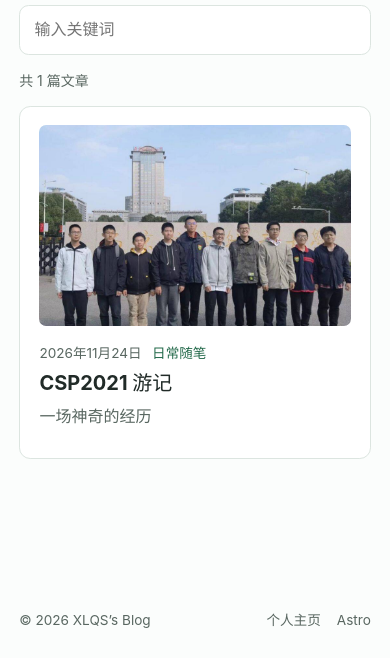
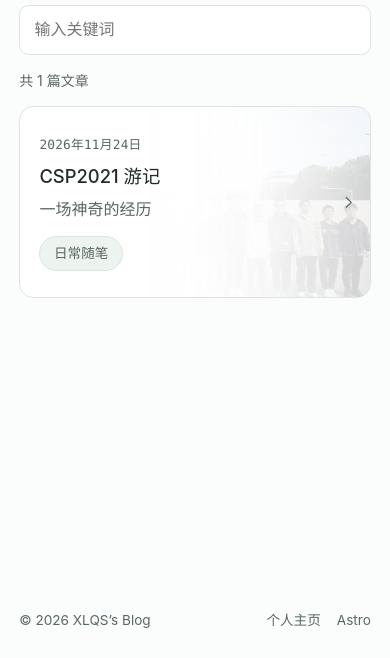
Before and after one commit to xlqs23/blog, an Astro site: page /blog/search in a window 390 px wide. Shown: the part 186-844 px from the top of the page. Built offline with nearby package versions, Linux system fonts and the light colour scheme; Astro itself is replaced by a stand-in of ours.

Commit message:
Style article cards with faded right-side covers

```diff
--- a/src/components/PostCard.astro
+++ b/src/components/PostCard.astro
@@ -9,11 +9,15 @@ const { title, description, pubDate, tags, draft, heroImage, encrypted } = post.
 const category = categoryFor(post.data);
 ---
 <article class:list={['post-card', { 'with-cover': !encrypted && !!heroImage }]} data-post={post.id} data-search={`${title} ${description} ${tags.join(' ')} ${category.label}`.toLocaleLowerCase()}>
-  {!encrypted && heroImage && <a class="card-cover" href={postUrl(post.id)} tabindex="-1" aria-hidden="true"><img src={mediaUrl(heroImage)} alt="" loading="lazy" /></a>}
+  {!encrypted && heroImage && <div class="card-cover" aria-hidden="true"><img src={mediaUrl(heroImage)} alt="" loading="lazy" decoding="async" /></div>}
   <div class="post-card-body">
-    <div class="post-meta"><FormattedDate date={pubDate} /><a href={localUrl(`${category.route}/`)}>{category.label}</a>{draft && <span class="draft-label">草稿 · 仅本地可见</span>}{encrypted && <span class="encrypted-label">🔒 加密</span>}</div>
-    <h2><a href={postUrl(post.id)}>{title}</a></h2>
+    <div class="post-meta"><FormattedDate date={pubDate} />{draft && <span class="draft-label">草稿 · 仅本地可见</span>}{encrypted && <span class="encrypted-label">🔒 加密</span>}</div>
+    <h2><a class="post-card-link" href={postUrl(post.id)}>{title}</a></h2>
     {description && <p>{description}</p>}
-    {tags.length > 0 && <div class="tags">{tags.map((tag) => <a href={tagUrl(tag)}>{tag}</a>)}</div>}
+    <div class="post-card-footer">
+      <a class="post-category" href={localUrl(`${category.route}/`)}>{category.label}</a>
+      {tags.length > 0 && <div class="tags">{tags.map((tag) => <a href={tagUrl(tag)}>{tag}</a>)}</div>}
+    </div>
   </div>
+  <svg class="post-card-arrow" viewBox="0 0 24 24" fill="none" aria-hidden="true"><path d="m9 5 7 7-7 7" /></svg>
 </article>
--- a/src/styles/global.css
+++ b/src/styles/global.css
@@ -130,15 +130,33 @@ input, button { font: inherit; }
 .archive-tabs a { padding: .25rem .72rem; border-radius: .45rem; color: var(--muted); font-size: .9rem; }
 .archive-tabs a:hover, .archive-tabs a[aria-current="page"] { color: var(--accent); background: var(--tint); text-decoration: none; }
 .post-summary { color: var(--muted); font-size: .875rem; }
-.post-list { display: grid; gap: .85rem; }
-.post-card { display: flex; align-items: center; gap: 1rem; padding: 1.1rem 1.2rem; border: 1px solid var(--line); border-radius: .7rem; background: var(--surface); }
-.post-card:hover { border-color: var(--accent); }
-.post-card h2 { font-size: 1.25rem; margin: .35rem 0; }
-.post-card h2 a { color: var(--ink); }
-.post-card p { margin: .3rem 0 .65rem; color: var(--muted); }
+.post-list { display: grid; gap: 1rem; }
+.post-card { position: relative; isolation: isolate; overflow: hidden; display: flex; align-items: center; min-height: 13.25rem; padding: 1.6rem 1.75rem; border: 1px solid var(--line); border-radius: 1.1rem; background: var(--surface); transition: border-color .2s ease, box-shadow .2s ease; }
+.post-card:hover, .post-card:focus-within { border-color: var(--accent); box-shadow: 0 6px 22px rgb(36 59 48 / 7%); }
+.post-card-body { min-width: 0; width: 100%; padding-right: 2.5rem; overflow-wrap: anywhere; }
+.post-card.with-cover .post-card-body { width: 72%; padding-right: 0; }
+.post-card .post-meta { font-size: .8rem; letter-spacing: .015em; }
+.post-card .post-meta time { font-family: ui-monospace, SFMono-Regular, Consolas, monospace; }
+.post-card h2 { font-size: 1.3rem; font-weight: 550; line-height: 1.4; margin: .5rem 0 .4rem; }
+.post-card h2 a { color: var(--ink); text-decoration: none; }
+.post-card-link::after { content: ''; position: absolute; inset: 0; z-index: 1; }
+.post-card-link:focus-visible { outline: none; }
+.post-card:has(.post-card-link:focus-visible) { outline: 2px solid var(--accent); outline-offset: 3px; }
+.post-card p { margin: 0; color: var(--muted); line-height: 1.7; }
+.post-card-footer { display: flex; flex-wrap: wrap; align-items: center; gap: .6rem; margin-top: 1.1rem; }
+.post-card-footer a { position: relative; z-index: 2; }
+.post-category { display: inline-flex; align-items: center; min-height: 2.15rem; padding: .2rem .85rem; border: 1px solid var(--line); border-radius: 2rem; background: var(--tint); color: var(--muted); font-size: .85rem; }
+.post-category:hover { color: var(--accent); background: var(--highlight); text-decoration: none; }
+.post-card-arrow { position: absolute; right: 1.45rem; top: calc(50% - .65rem); width: 1.3rem; height: 1.3rem; color: var(--muted); pointer-events: none; transition: transform .2s ease; }
+.post-card-arrow path { stroke: currentColor; stroke-width: 1.7; stroke-linecap: round; stroke-linejoin: round; }
+.post-card:hover .post-card-arrow, .post-card:focus-within .post-card-arrow { transform: translateX(3px); color: var(--accent); }
 .post-meta { display: flex; gap: .65rem; align-items: baseline; flex-wrap: wrap; font-size: .85rem; color: var(--muted); }
-.card-cover { width: 9rem; min-width: 9rem; }
-.card-cover img { display: block; width: 100%; aspect-ratio: 1.55; object-fit: cover; border-radius: .45rem; }
+.card-cover { position: absolute; z-index: -1; inset: 0 0 0 auto; width: 64%; pointer-events: none; opacity: .42; mask-image: linear-gradient(to right, transparent, rgb(0 0 0 / 4%) 35%, rgb(0 0 0 / 18%) 60%, #000 100%); -webkit-mask-image: linear-gradient(to right, transparent, rgb(0 0 0 / 4%) 35%, rgb(0 0 0 / 18%) 60%, #000 100%); transition: opacity .25s ease; }
+.card-cover img { display: block; width: 100%; height: 100%; object-fit: cover; object-position: center; filter: saturate(.7); }
+.post-card:hover .card-cover { opacity: .52; }
+:root[data-theme="dark"] .card-cover { opacity: .28; }
+:root[data-theme="dark"] .post-card:hover .card-cover { opacity: .36; }
+:root[data-theme="dark"] .post-card:hover, :root[data-theme="dark"] .post-card:focus-within { box-shadow: var(--shadow); }
 .tags { display: flex; gap: .35rem; flex-wrap: wrap; }
 .tags a, .draft-label { padding: .08rem .52rem; border-radius: .35rem; font-size: .8rem; color: var(--accent); background: var(--tint); }
 .tags a:hover { background: var(--highlight); text-decoration: none; }
@@ -208,11 +226,18 @@ input, button { font: inherit; }
   .stat-card { min-height: 4.7rem; padding: .3rem; }
   .stat-date dd { font-size: .85rem; }
   .stat-card dt, .activity-heading span { font-size: .76rem; }
-  .post-card.with-cover { flex-direction: column; align-items: stretch; }
-  .card-cover { width: 100%; }
+  .post-card { min-height: 12rem; padding: 1.2rem; border-radius: .9rem; }
+  .post-card.with-cover .post-card-body { width: 100%; padding-right: 1.6rem; }
+  .post-card h2 { font-size: 1.15rem; }
+  .post-card .card-cover { width: 75%; opacity: .2; }
+  .post-card .post-card-arrow { right: .8rem; width: 1.05rem; }
+  .post-card-footer { margin-top: .85rem; }
+  :root[data-theme="dark"] .post-card .card-cover { opacity: .15; }
   .topic-list { grid-template-columns: 1fr; }
 }
 
 @media (prefers-reduced-motion: reduce) {
   html { scroll-behavior: auto; }
+  .post-card, .post-card .card-cover, .post-card-arrow { transition: none; }
+  .post-card:hover .post-card-arrow, .post-card:focus-within .post-card-arrow { transform: none; }
 }
```
